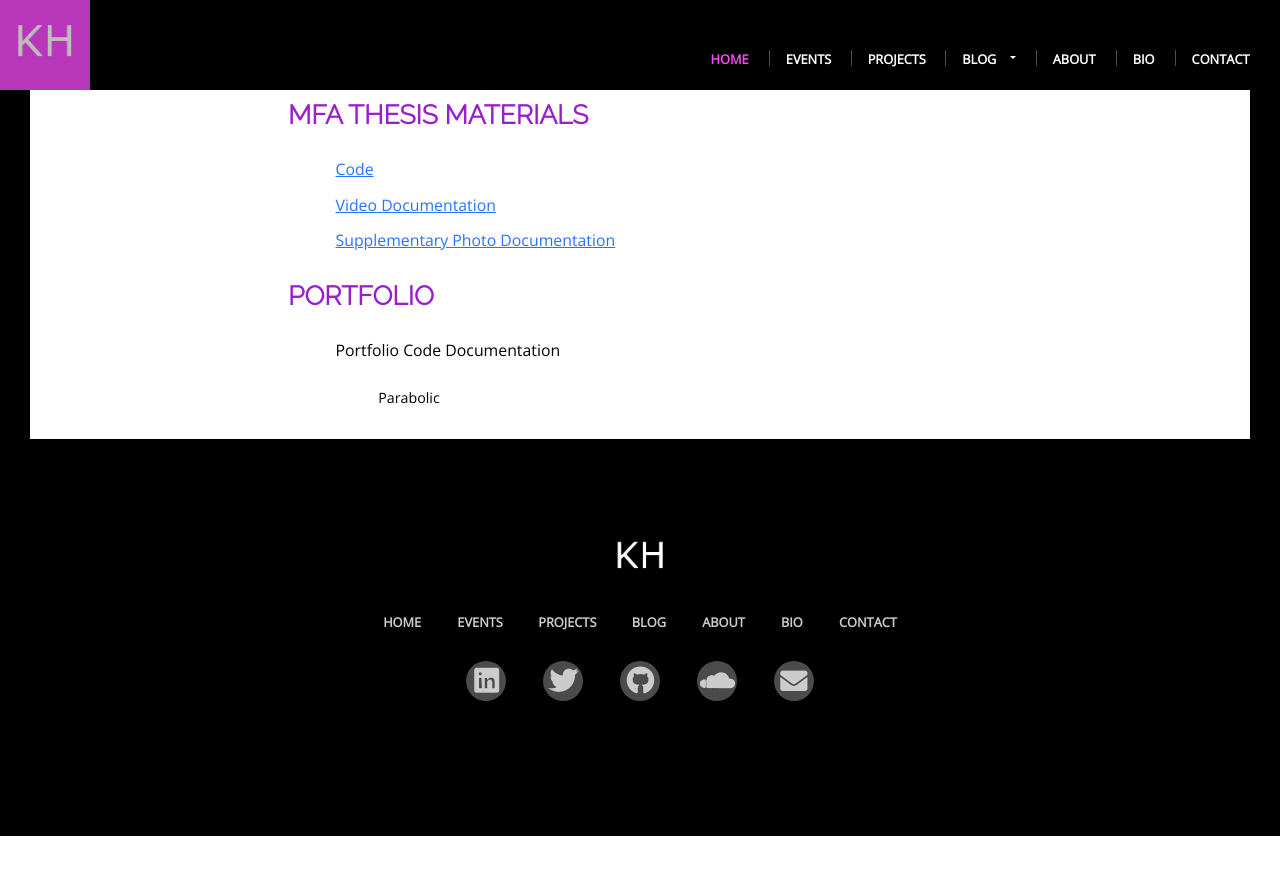
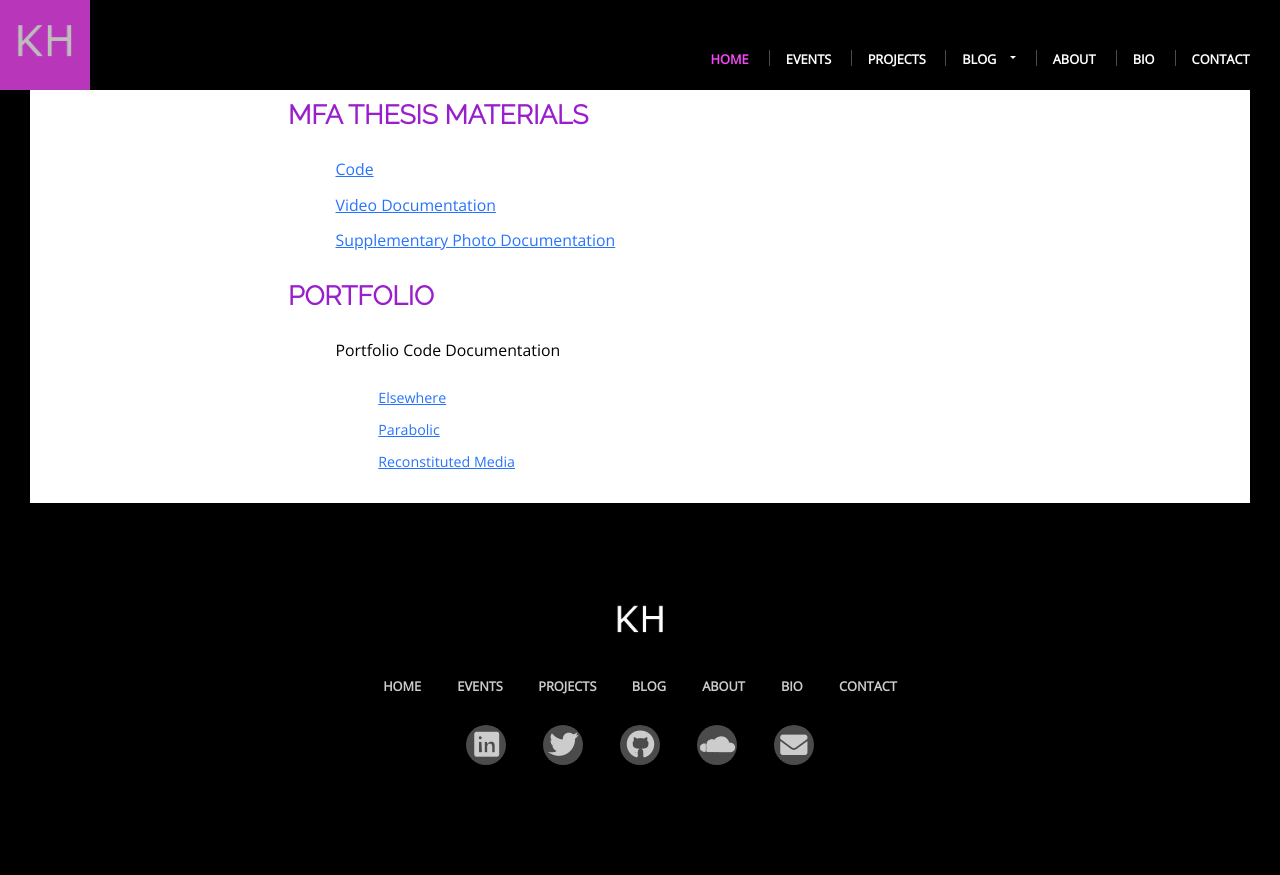
Before and after one commit to khoeger/khoeger.github.io, a Jekyll site: the page built from mfa-thesis/mfathesis.md, in a window 1280 px wide and 900 px high, scrolled down 600 px. Shown: the top 875 px of the window. Built offline with Jekyll 4.4.1, drawn with Linux system fonts in a browser that asks for light colours; our own code applies the rules of GitHub Pages for plain Markdown files; before the commit the page ends 1436 px from its top, so only the background shows below that.

Commit message:
Portfolio code added

```diff
--- a/mfa-thesis/mfathesis.md
+++ b/mfa-thesis/mfathesis.md
@@ -35,4 +35,6 @@ Through physical motion, this work provided an alternative understanding of bein
 
 ### Portfolio
 - Portfolio Code Documentation
-  - Parabolic
+  - [Elsewhere](https://github.com/khoeger/elsewhere)
+  - [Parabolic](https://github.com/khoeger/Parabolic)
+  - [Reconstituted Media](https://github.com/khoeger/explorationOfComputerPointillism)
```
